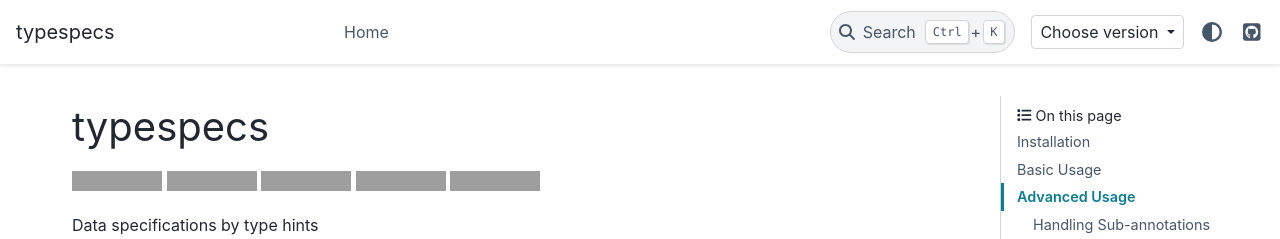
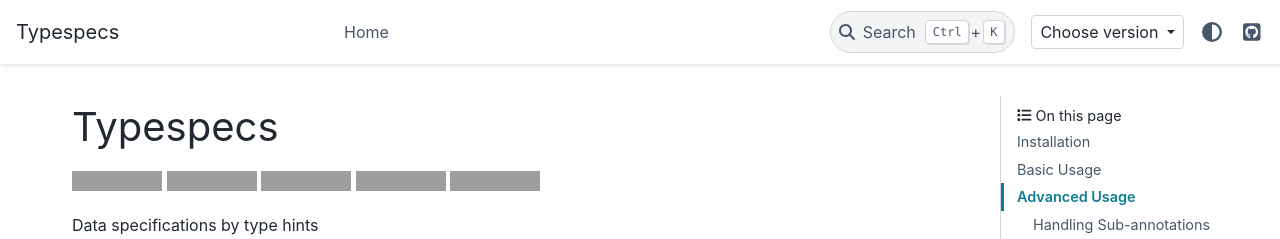
Before and after one commit to astropenguin/typespecs, a Sphinx documentation site: the page built from docs/index.md, in a window 1280 px wide and 900 px high. Shown: the top 239 px of the window. Built offline with Sphinx 7.4.7 and the PyData theme 0.15.4, drawn with Linux system fonts in a browser that asks for light colours; pages that are not in the unit, such as notebooks, are missing from menus; grey boxes are pictures that could not be loaded.

Commit message:
#37 Capitalize package name

```diff
--- a/README.md
+++ b/README.md
@@ -1,4 +1,4 @@
-# typespecs
+# Typespecs
 
 [![Release](https://img.shields.io/pypi/v/typespecs?label=Release&color=cornflowerblue&style=flat-square)](https://pypi.org/project/typespecs/)
 [![Python](https://img.shields.io/pypi/pyversions/typespecs?label=Python&color=cornflowerblue&style=flat-square)](https://pypi.org/project/typespecs/)
--- a/docs/conf.py
+++ b/docs/conf.py
@@ -10,7 +10,7 @@
 html_theme = "pydata_sphinx_theme"
 html_theme_options = {
     "github_url": "https://github.com/astropenguin/typespecs",
-    "logo": {"text": "typespecs"},
+    "logo": {"text": "Typespecs"},
     "navbar_end": [
         "version-switcher",
         "theme-switcher",
```
Also changed, not shown: 1 other file.
